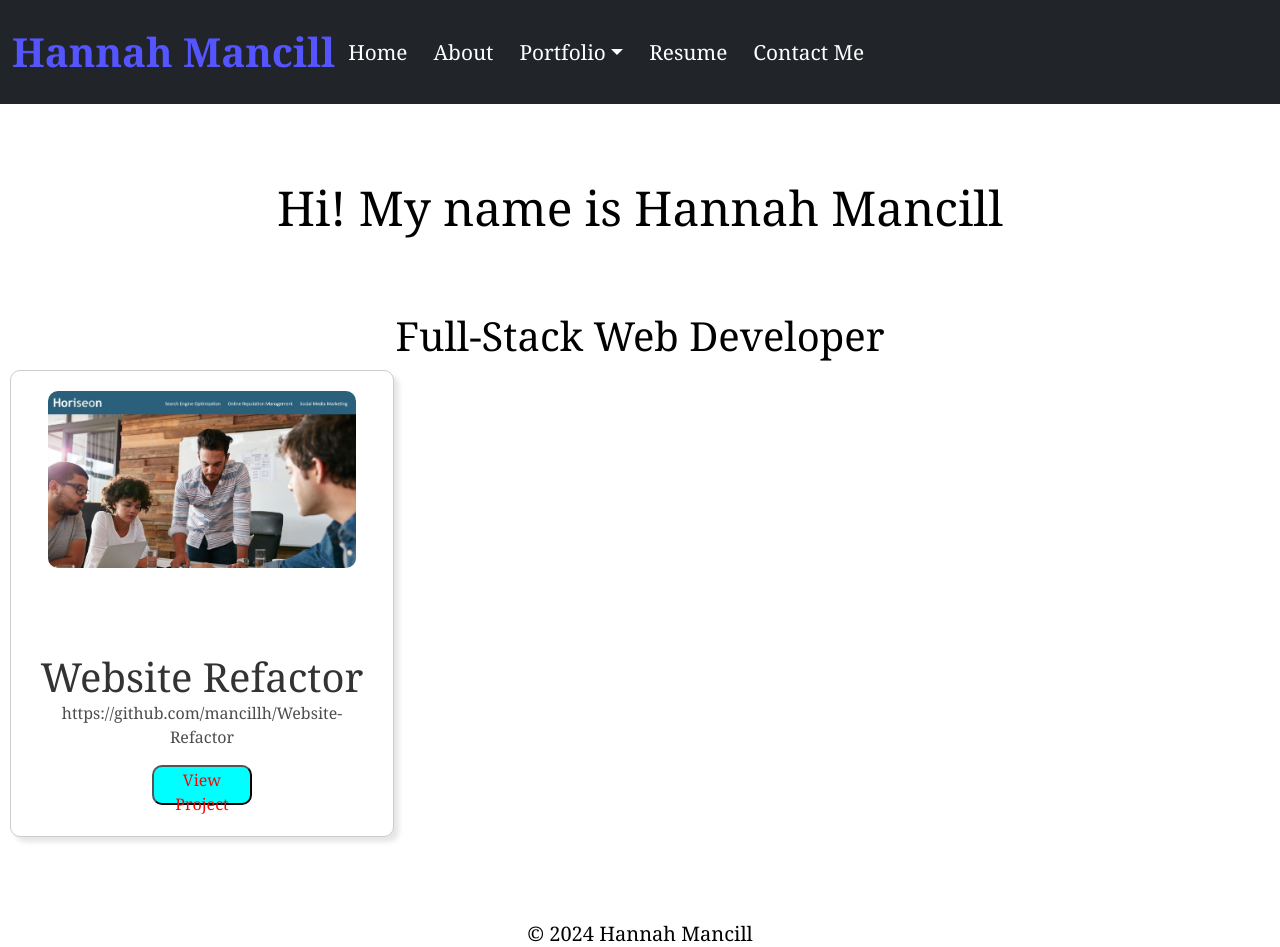
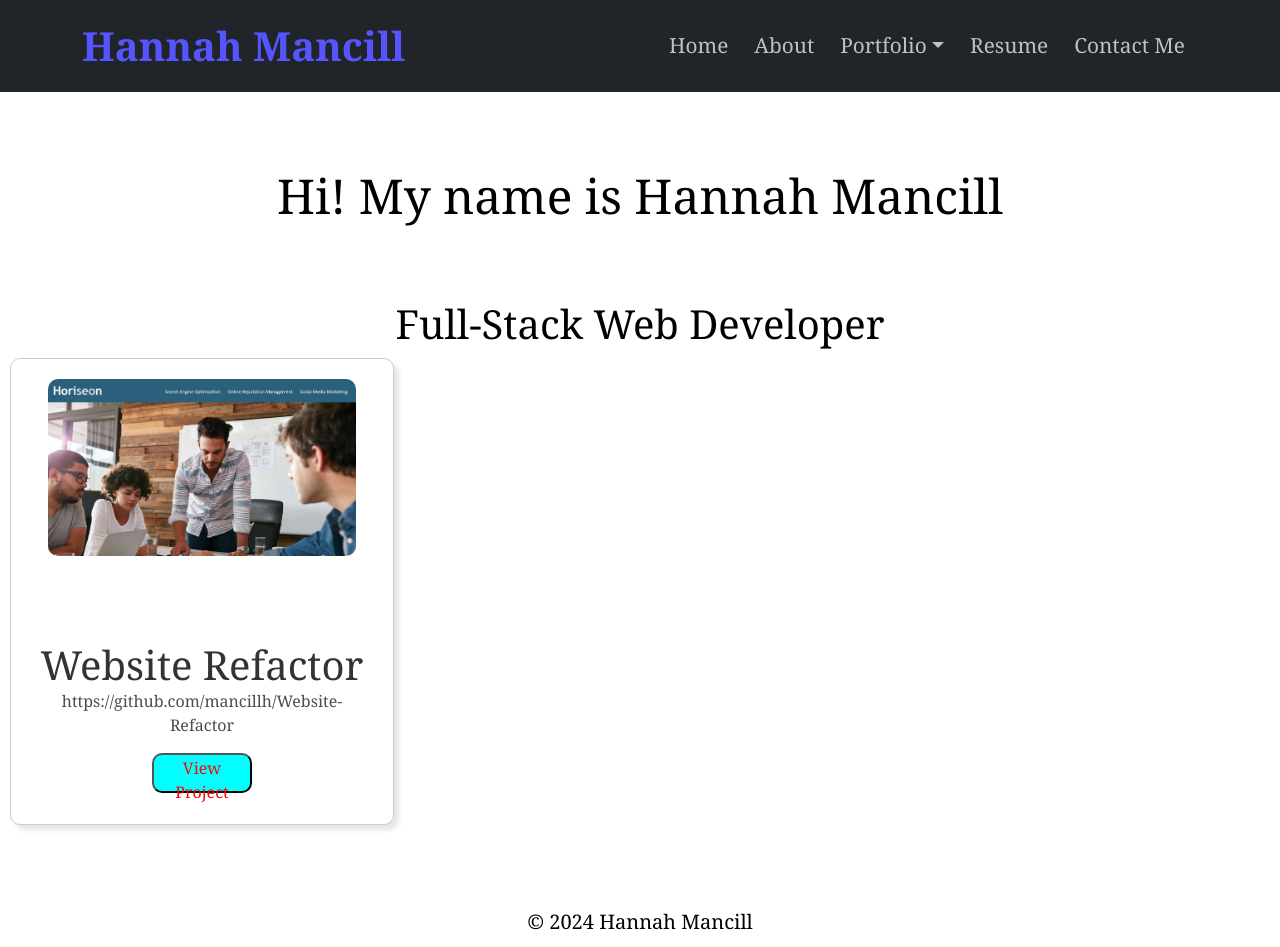
Before and after one commit to mancillh/Hannah-Mancill-Digital-Portfolio, a React (Vite) app: page / in a window 1280 px wide. Built offline with nearby package versions, Linux system fonts and the light colour scheme.

Commit message:
navbar working with collapsible links

```diff
--- a/src/components/Navbar.jsx
+++ b/src/components/Navbar.jsx
@@ -6,19 +6,15 @@ import '../styles/Navbar.css';
 
 function NavbarSection() {
   return (
-    <Navbar bg="dark" expand="lg" className="personal">
-      <Container fluid>
+    <Navbar collapseOnSelect bg="dark" expand="lg" className="personal-navbar-styling" variant="dark">
+      <Container>
         <Navbar className="MyNameBig">Hannah Mancill</Navbar>
-        <Navbar.Toggle aria-controls="navbarScroll"/>
-        <Navbar.Collapse id="navbarScroll" bg="light">
-          <Nav
-            className="me-auto my-2 my-lg-0"
-            style={{ maxHeight: '100px' }}
-            navbarScroll
-          >
+        <Navbar.Toggle aria-controls="responsive-navbar-nav"/>
+        <Navbar.Collapse className="ml-auto" id="responsive-navbar-nav">
+          <Nav className="justify-content-end" style={{ width: "100%" }}>
             <Nav.Link href="#Home">Home</Nav.Link>
             <Nav.Link href="#About">About</Nav.Link>
-            <NavDropdown title="Portfolio" id="navbarScrollingDropdown">
+            <NavDropdown title="Portfolio" id="collapsible-nav-dropdown">
               <NavDropdown.Item href="#FrontEnd">Front End Projects</NavDropdown.Item>
               <NavDropdown.Item href="#BackEnd">Back End Projects</NavDropdown.Item>
             </NavDropdown>
--- a/src/styles/Navbar.css
+++ b/src/styles/Navbar.css
@@ -1,34 +1,33 @@
-/* .nav-link{
-  font-family: Georgia, 'Times New Roman', Times, serif;
-  background-color: black;
-  color: white;
-  height: 60px;
-}
-
-nav {
-  background-color: black;
-}*/
-
-.personal a {
-  font-family: Georgia, 'Times New Roman', Times, serif;
-  color: white;
-  font-size: 1.3rem;
-  text-decoration: none;
-  margin: 5px;
-  line-height: 3;
-}
-
-.personal a:hover {
-  color:  #55F;
-}
-
-/* .dropdown-menu {
-  background-color: black;
-} */
-
 .MyNameBig {
   font-family: Georgia, 'Times New Roman', Times, serif;
   color: #55F;
   font-weight: 900;
   font-size: 40px;
 }
+
+.personal-navbar-styling a {
+  font-family: Georgia, 'Times New Roman', Times, serif;
+  color: rgb(194, 192, 192);
+  font-size: 1.3rem;
+  text-decoration: none;
+  margin: 5px;
+  line-height: 2;
+}
+
+.personal-navbar-styling a:hover {
+  color:  #55F;
+}
+
+.dropdown-menu {
+  background-color:  #212529;
+}
+
+.dropdown-menu a{
+  background-color:  #212529;
+  width:fit-content;
+}
+
+.dropdown-menu a:hover {
+  background-color:  #212529;
+  color: #55F;
+}
```
Also changed, not shown: src/assets/Mancill Canvas.jpg (deleted), src/assets/picture of H Mancill.png (added).
